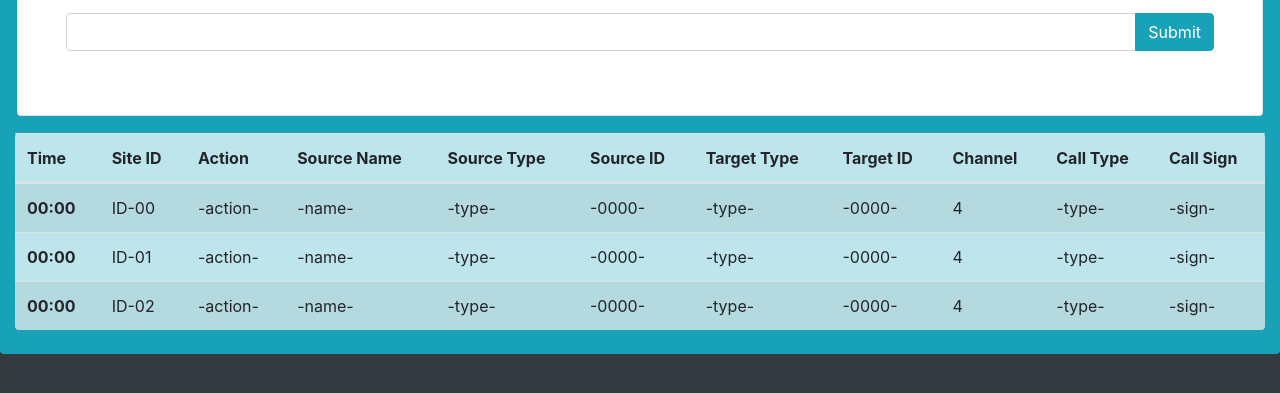
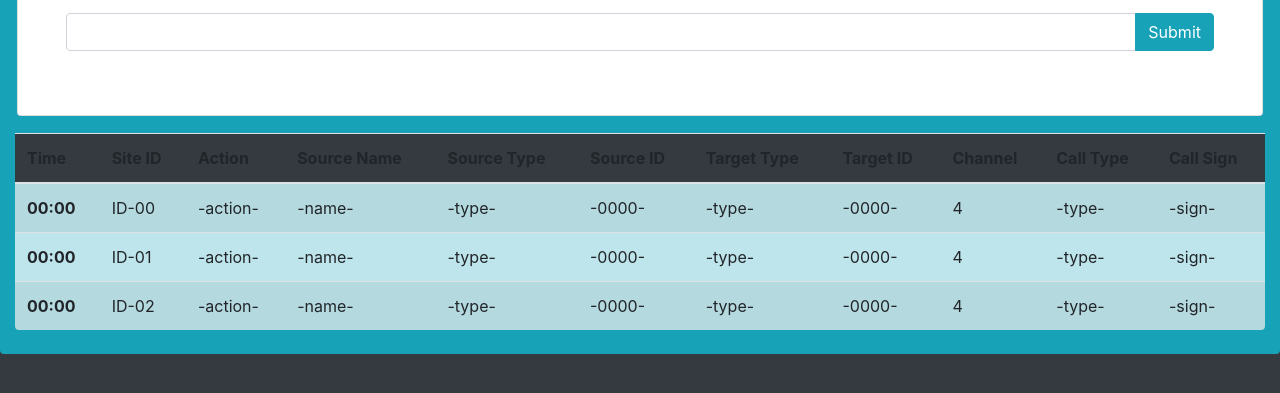
Before and after one commit to wDushanin/RadioLoggingApp, a plain HTML site: page templates/index.html in a window 1280 px wide. Shown: the part 205-598 px from the top of the page. Drawn offline with nearby package versions, Linux system fonts and the light colour scheme.

Commit message:
making table head dark

```diff
--- a/templates/index.html
+++ b/templates/index.html
@@ -48,7 +48,7 @@
     <div class="container-fluid bg-info pb-2 rounded-bottom">
 
         <table class="table table-info table-striped table-hover rounded">
-            <thead>
+            <thead class="bg-dark">
                 <tr>
                     <th scope="col">Time</th>
                     <th scope="col">Site ID</th>
```
